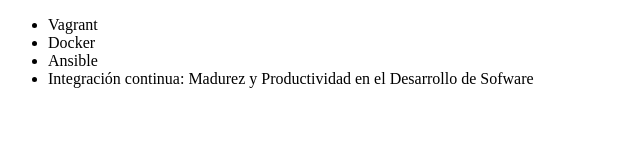
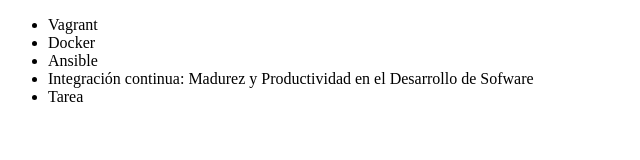
Before and after one commit to fenix301/oracle-alura, a plain HTML site: page index.html in a window 1280 px wide. Shown: the full height of the page, 0-640 px from the left. Drawn offline with Linux system fonts and the light colour scheme.

Commit message:
Haciendo la tarea

```diff
--- a/index.html
+++ b/index.html
@@ -10,6 +10,7 @@
          <li> Docker </li>
          <li> Ansible </li>
          <li> Integración continua: Madurez y Productividad en el Desarrollo de Sofware</li>
+         <li>Tarea</li>
      </ul>
 </body>
 </html>
```
